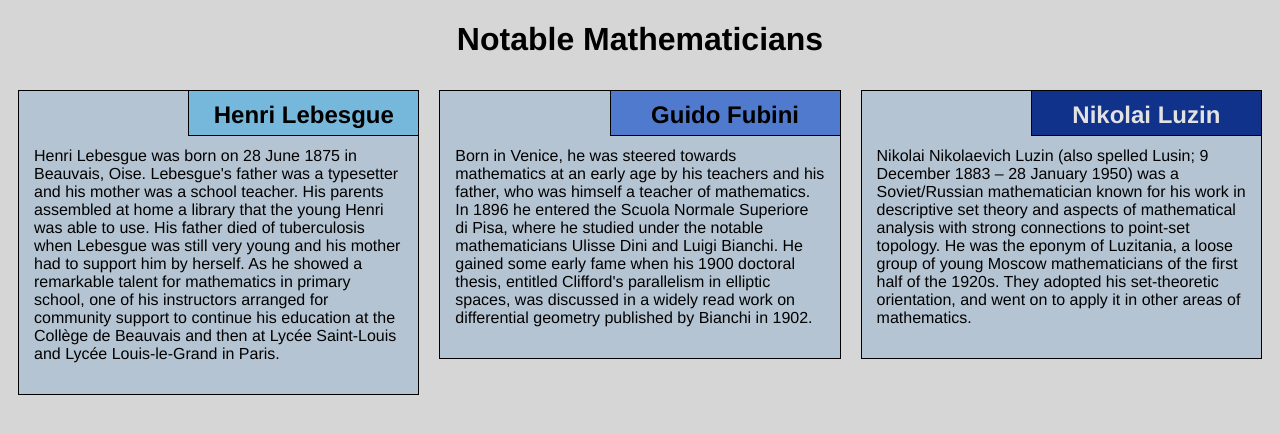
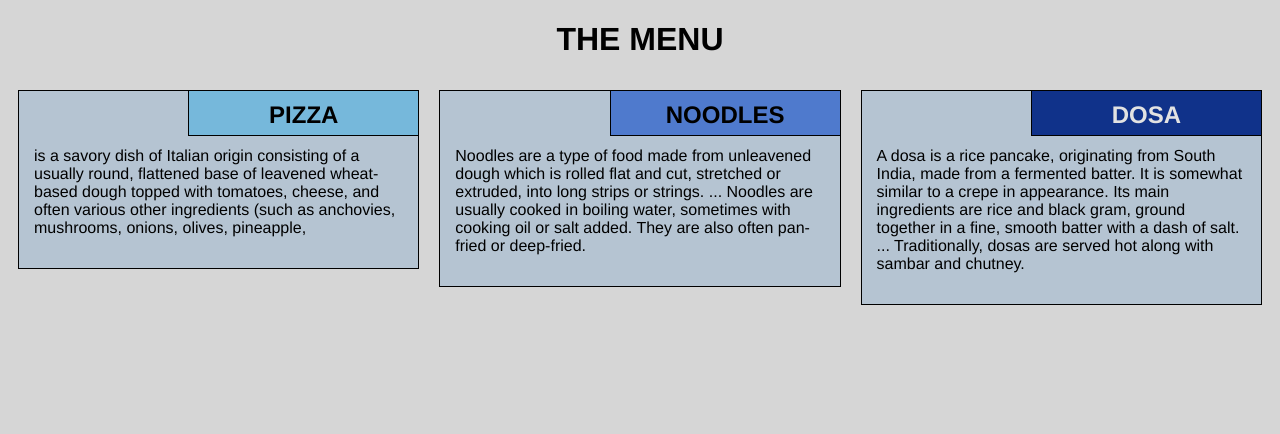
Before and after one commit to rakeshkumarm0209/coursera-asg, a plain HTML site: page index.html in a window 1280 px wide. Drawn offline with Linux system fonts and the light colour scheme.

Commit message:
Update index.html

```diff
--- a/index.html
+++ b/index.html
@@ -9,34 +9,28 @@
 </head>
 
 <body>
-    <h1>Notable Mathematicians</h1>
+    <h1>THE MENU</h1>
     <div class="row">
         <div class="col-lg-4 col-md-6 col-sm-12">
             <section class="lebesgue">
-                <h2>Henri Lebesgue</h2>
+                <h2>PIZZA</h2>
                 <p>
-                    Henri Lebesgue was born on 28 June 1875 in Beauvais, Oise. Lebesgue's father was a typesetter and his mother was a school teacher. His parents assembled at home a library that the young Henri was able to use. His father died of tuberculosis when Lebesgue
-                    was still very young and his mother had to support him by herself. As he showed a remarkable talent for mathematics in primary school, one of his instructors arranged for community support to continue his education at the Collège de
-                    Beauvais and then at Lycée Saint-Louis and Lycée Louis-le-Grand in Paris.
+                    is a savory dish of Italian origin consisting of a usually round, flattened base of leavened wheat-based dough topped with tomatoes, cheese, and often various other ingredients (such as anchovies, mushrooms, onions, olives, pineapple,
                 </p>
             </section>
         </div>
         <div class="col-lg-4 col-md-6 col-sm-12">
             <section class="fubini">
-                <h2>Guido Fubini</h2>
-                <p>
-                    Born in Venice, he was steered towards mathematics at an early age by his teachers and his father, who was himself a teacher of mathematics. In 1896 he entered the Scuola Normale Superiore di Pisa, where he studied under the notable mathematicians Ulisse
-                    Dini and Luigi Bianchi. He gained some early fame when his 1900 doctoral thesis, entitled Clifford's parallelism in elliptic spaces, was discussed in a widely read work on differential geometry published by Bianchi in 1902.
-                </p>
+                <h2>NOODLES</h2>
+                <p>Noodles are a type of food made from unleavened dough which is rolled flat and cut, stretched or extruded, into long strips or strings. ... Noodles are usually cooked in boiling water, sometimes with cooking oil or salt added. They are also often pan-fried or deep-fried.
+                     </p>
             </section>
         </div>
         <div class="col-lg-4 col-md-12 col-sm-12">
             <section class="luzin">
-                <h2>Nikolai Luzin</h2>
+                <h2>DOSA</h2>
                 <p>
-                    Nikolai Nikolaevich Luzin (also spelled Lusin;   9 December 1883 – 28 January 1950) was a Soviet/Russian mathematician known for his work in descriptive set theory and aspects of mathematical analysis with strong connections to point-set topology. He was
-                    the eponym of Luzitania, a loose group of young Moscow mathematicians of the first half of the 1920s. They adopted his set-theoretic orientation, and went on to apply it in other areas of mathematics.
-                </p>
+                    A dosa is a rice pancake, originating from South India, made from a fermented batter. It is somewhat similar to a crepe in appearance. Its main ingredients are rice and black gram, ground together in a fine, smooth batter with a dash of salt. ... Traditionally, dosas are served hot along with sambar and chutney. </p>
             </section>
         </div>
     </div>
```
